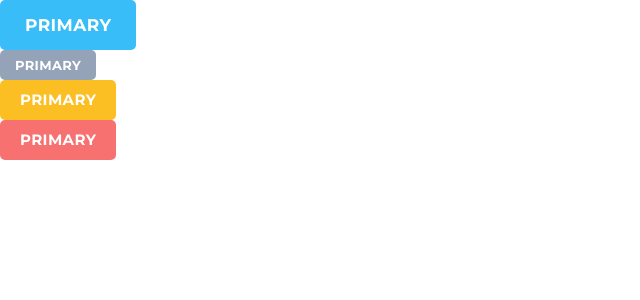
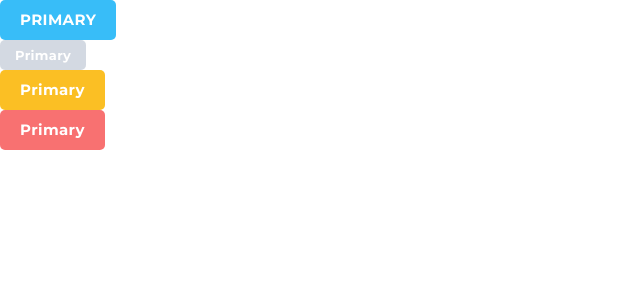
Before and after one commit to quachthientai/vuez-component-library, a Vue app: page / in a window 1280 px wide. Shown: the top 300 px of the page, without its empty margins (0-640 px from the left). Built offline with nearby package versions, Linux system fonts and the light colour scheme; a web font is replaced by a local one.

Commit message:
install vue-fontawesome, add more render attribute for button component

```diff
--- a/package.json
+++ b/package.json
@@ -13,6 +13,9 @@
     "format": "prettier --write src/"
   },
   "dependencies": {
+    "@fortawesome/fontawesome-svg-core": "^6.4.0",
+    "@fortawesome/free-solid-svg-icons": "^6.4.0",
+    "@fortawesome/vue-fontawesome": "^3.0.3",
     "@vue-hero-icons/outline": "^1.7.2",
     "autoprefixer": "^10.4.14",
     "pinia": "^2.0.32",
--- a/src/App.vue
+++ b/src/App.vue
@@ -1,5 +1,6 @@
 <script>
   import Button from "@/components/Button/Button.vue";
+  import 'vue-awesome/Icons'
   export default {
     data() {
       return {
@@ -13,8 +14,8 @@
 </script>
 
 <template>
-  <Button isCapitalize="true" btnClass="btn btn-primary btn-lg">Primary</Button>
-  <Button btnClass="btn btn-secondary btn-sm">Primary</Button>
+  <Button :isUppercase="true" btnClass="btn btn-primary">Primary</Button>
+  <Button :isDisabled="true" btnClass="btn btn-secondary btn-sm">Primary</Button>
   <Button btnClass="btn btn-warning">Primary</Button>
   <Button btnClass="btn btn-danger">Primary</Button>
 
--- a/src/components/Button/Button.vue
+++ b/src/components/Button/Button.vue
@@ -1,6 +1,10 @@
-<script >
+<script>
+   import Icon from 'vue-awesome/components/Icon'
    export default {
       name: 'Button',
+      components: {
+         'v-icon': Icon
+      },
       props: {
          text: {
             type: String,
@@ -29,9 +33,19 @@
 </script>
 
 <template>
-   <button class="uppercase" :class="`${btnClass}
-                   ${isUppercase ? 'uppercase' : ''}`" >
-      <a href="#">
+   <button
+      :class="`
+      ${btnClass}
+      ${isUppercase ? 'uppercase' : ''}
+      ${isDisabled ? 'opacity-40 cursor-no-drop' : ''}
+      ${isLoading ? 'pointer-events-none' : ''}`"
+      :disabled="isDisabled"
+   >
+      <a
+         href="#"
+         class="no-underline"
+         :class="`${isDisabled ? 'cursor-no-drop' : ''}`"
+      >
          <slot />
       </a>
    </button>
```
Also changed, not shown: 1 other file (tests, documents, lock files or other folders).
